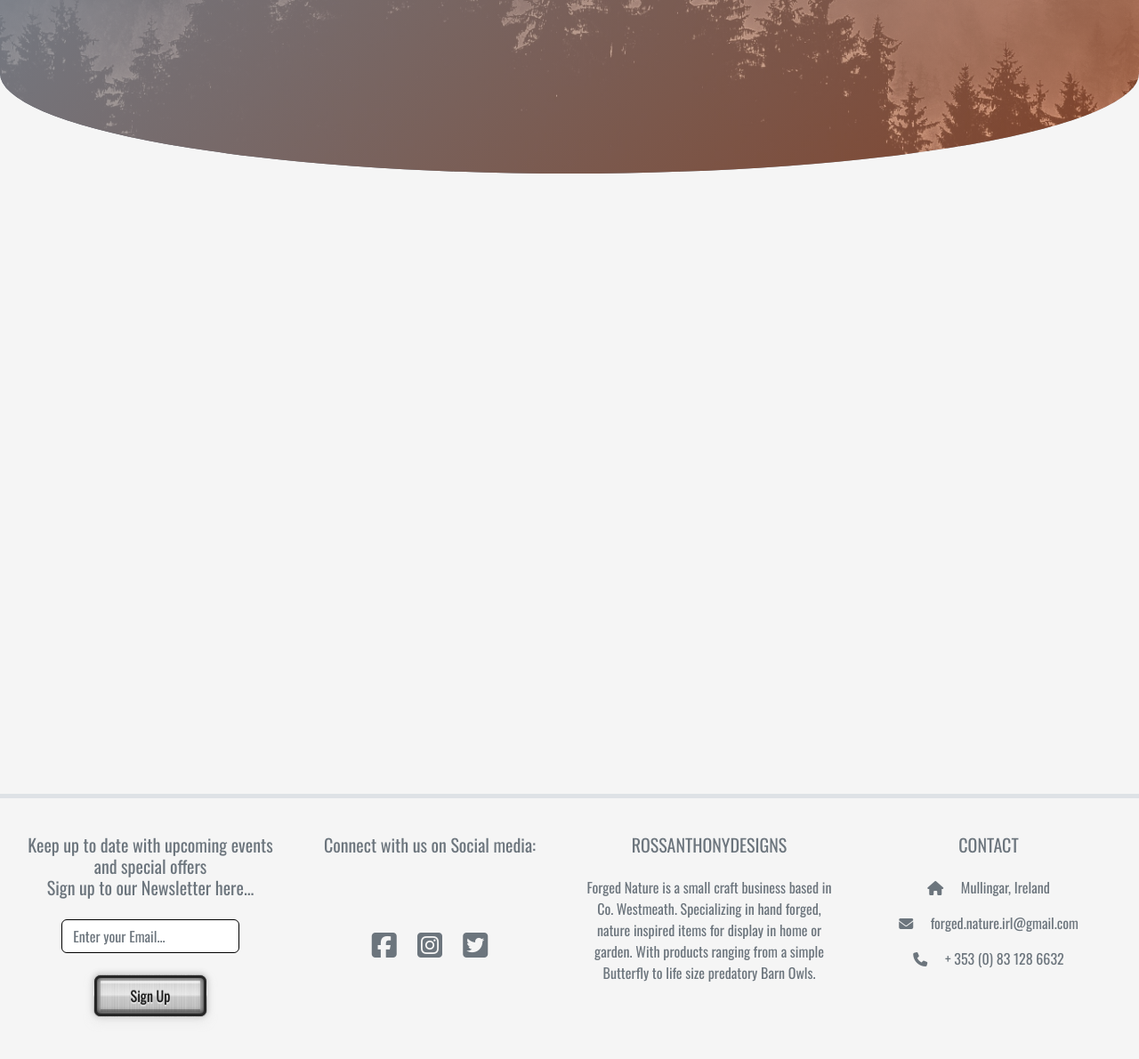
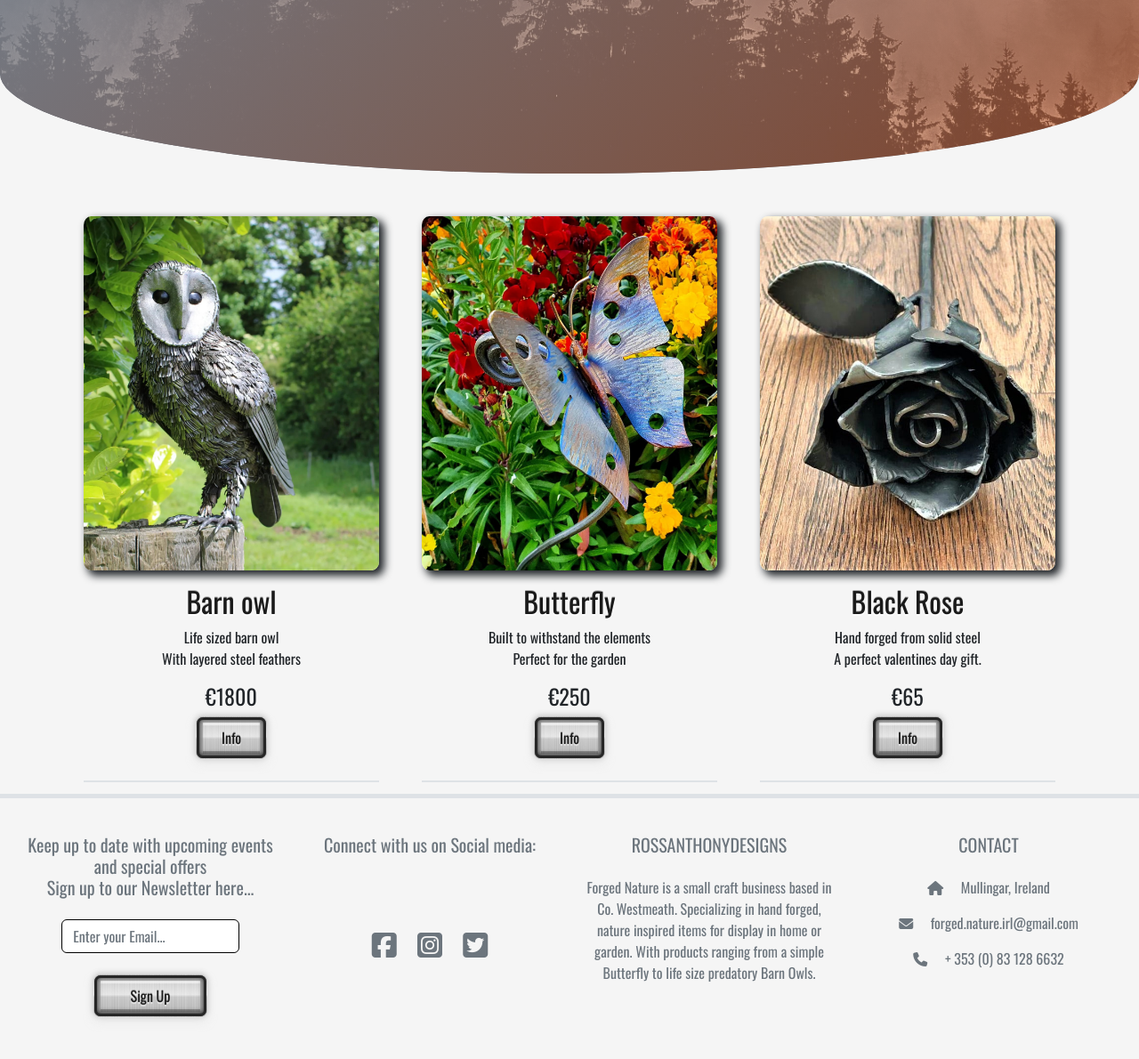
Before and after one commit to KSheridan86/project-5-RossAnthonyDesigns, a Django app: page / in a window 1280 px wide. Shown: the part 853-2043 px from the top of the page at 89% size. Run offline with Django 3.2, Linux system fonts and the light colour scheme; some libraries are stand-ins or nearby versions.

Commit message:
js imported, images linked up

```diff
--- a/static/script.js
+++ b/static/script.js
@@ -0,0 +1,39 @@
+// Code to hide the back to top button until the user scrolls down
+let topBtn = document.querySelector('.top-btn');
+
+function backToTop() {
+    if (document.body.scrollTop > 600 || document.documentElement.scrollTop > 600) {
+        topBtn.style.display = "block";
+    } else {
+        topBtn.style.display = "none";
+    }
+}
+
+// This detects when the featured items(images) scroll into view and initiates the animation
+function reveal() {
+    var reveals = document.querySelectorAll(".fade-in");
+    for (var i = 0; i < reveals.length; i++) {
+        var windowHeight = window.innerHeight;
+        var elementTop = reveals[i].getBoundingClientRect().top;
+        var elementVisible = 150;
+
+        if (elementTop < windowHeight - elementVisible) {
+            reveals[i].classList.add("active");
+        } else {
+            reveals[i].classList.remove("active");
+        }
+    }
+}
+
+// To check the scroll position on page load
+reveal();
+
+
+
+
+
+
+
+
+window.addEventListener("scroll", reveal);
+window.addEventListener("scroll", backToTop);
--- a/templates/base.html
+++ b/templates/base.html
@@ -29,7 +29,7 @@
     </script>
     <script src="https://cdn.jsdelivr.net/npm/jquery@3.5.1/dist/jquery.min.js"
         integrity="sha256-9/aliU8dGd2tb6OSsuzixeV4y/faTqgFtohetphbbj0=" crossorigin="anonymous"></script>
-    <script src="/static/script.js"></script>
+
     {% endblock corejs %}
 
     {% block extra_js %}
@@ -103,15 +103,15 @@
                         data-bs-ride="carousel">
                         <div class="carousel-inner come-in come-in-border">
                             <div class="carousel-item active" data-bs-interval="10000">
-                                <img src="./assets/images/owl2.jpg" class="pic pic-shadow shadow-4-strong d-block w-100"
+                                <img src="../static/images/owl2.jpg" class="pic pic-shadow shadow-4-strong d-block w-100"
                                     alt="...">
                             </div>
                             <div class="carousel-item" data-bs-interval="2000">
-                                <img src="./assets/images/Butterfly.jpg"
+                                <img src="../static/images/Butterfly.jpg"
                                     class="pic pic-shadow shadow-4-strong d-block w-100" alt="...">
                             </div>
                             <div class="carousel-item">
-                                <img src="./assets//images/Rose.jpg"
+                                <img src="../static/images/Rose.jpg"
                                     class="pic pic-shadow shadow-4-strong d-block w-100" alt="...">
                             </div>
                         </div>
@@ -177,7 +177,7 @@
         <div class="row justify-content-center">
             <div class="col-12 col-md-6 col-lg-4 col-xl-4 p-4 mb-5 fade-in">
                 <a href="./item.html">
-                    <img class="featured-image" src="../media/images/owl2.jpg">
+                    <img class="featured-image" src="../static/images/owl2.jpg">
                 </a>
                 <h2 class="mt-3 metal-light">Barn owl</h2>
                 <p>Life sized barn owl<br>With layered steel feathers</p>
@@ -186,7 +186,7 @@
                 <div class="border-bottom border-2 mt-4"></div>
             </div>
             <div class="col-12 col-md-6 col-lg-4 col-xl-4 p-4 mb-5 fade-in">
-                <img class="featured-image" src="/assets/images/Butterfly.jpg">
+                <img class="featured-image" src="../static/images/Butterfly.jpg">
                 <h2 class="mt-3 metal-light">Butterfly</h2>
                 <p>Built to withstand the elements<br>Perfect for the garden</p>
                 <h4>€250</h4>
@@ -194,7 +194,7 @@
                 <div class="border-bottom border-2 mt-4"></div>
             </div>
             <div class="col-12 col-md-6 col-lg-4 col-xl-4 p-4 mb-5 fade-in">
-                <img class="featured-image" src="/assets/images/Rose.jpg">
+                <img class="featured-image" src="../static/images/Rose.jpg">
                 <h2 class="mt-3 metal-light">Black Rose</h2>
                 <p>Hand forged from solid steel<br>A perfect valentines day gift.</p>
                 <h4>€65</h4>
@@ -288,13 +288,14 @@
         <div class="container-fluid">
             <div class="row justify-content-end">
                 <div class="col-3 col-md-2 col-lg-1"><a href="#"><img class="top-btn"
-                            src="./assets/images/back-to-top.png"></a></div>
+                            src="../static/images/back-to-top.png"></a></div>
             </div>
         </div>
 
     </footer>
 
     {% block postload_js %}
+    <script src="../static/script.js"></script>
     {% endblock postload_js %}
 
 </body>
```
